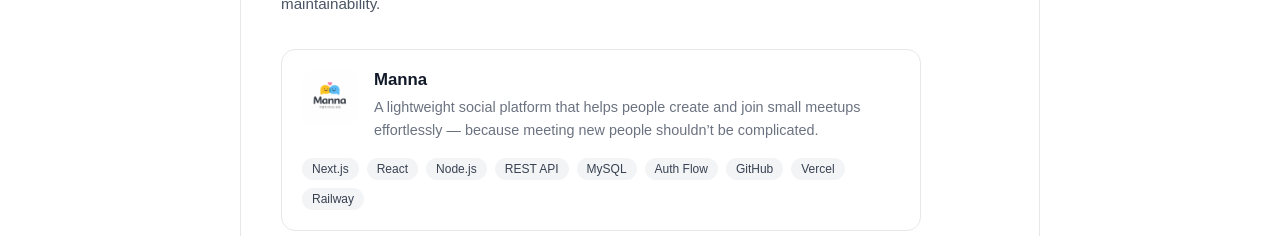
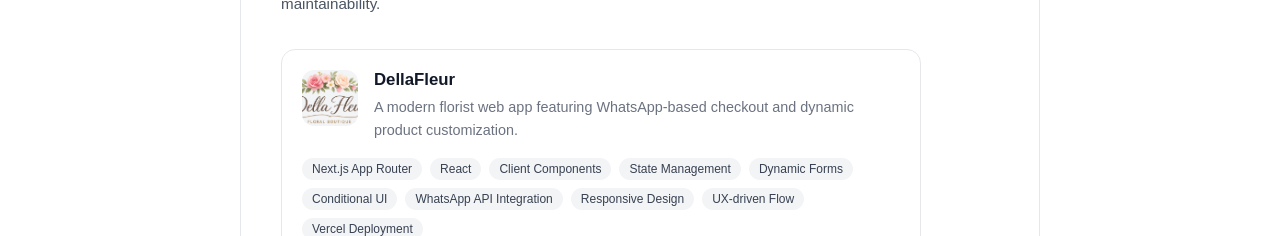
Before and after one commit to orenkeorenan/orenDev, a Next.js app: page / in a window 1280 px wide. Shown: the part 564-800 px from the top of the page. Built offline with nearby package versions, Linux system fonts and the light colour scheme.

Commit message:
dellaFleur

```diff
--- a/src/app/components/FolderContent/Portfolio.js
+++ b/src/app/components/FolderContent/Portfolio.js
@@ -151,6 +151,25 @@
 
         {/* Project card */}
         <ProjectCard
+            title={t.dellaFleur.title}
+            subtitle={t.dellaFleur.subtitle}
+            link="https://della-fleur.vercel.app/"
+            logo="/DellaFleur_logo.png"
+            tags={[
+              "Next.js App Router",
+              "React",
+              "Client Components",
+              "State Management",
+              "Dynamic Forms",
+              "Conditional UI",
+              "WhatsApp API Integration",
+              "Responsive Design",
+              "UX-driven Flow",
+              "Vercel Deployment",
+            ]}
+
+        />
+        <ProjectCard
             title={t.manna.title}
             subtitle={t.manna.subtitle}
             link="https://manna-testing.vercel.app/"
--- a/src/app/i18n/en.js
+++ b/src/app/i18n/en.js
@@ -29,6 +29,11 @@
   projects: {
         summary:`Built with React and Node.js, focusing on real-world usability,
             clean architecture, and long-term maintainability.`,
+        dellaFleur:{
+          title: 'DellaFleur',
+          subtitle:
+            'A modern florist web app featuring WhatsApp-based checkout and dynamic product customization.',
+        },
         manna: {
           title: 'Manna',
           subtitle:
--- a/src/app/i18n/ko.js
+++ b/src/app/i18n/ko.js
@@ -29,6 +29,11 @@
   projects: {
     summary: `React와 Node.js를 기반으로 실제 사용성을 중심에 두고,
             깔끔한 아키텍처와 장기적인 유지보수성을 고려하여 구축되었습니다.`,
+    dellaFleur:{
+          title: 'DellaFleur',
+          subtitle:
+            'WhatsApp 기반 주문/결제 시스템과 동적 상품 구성 기능을 갖춘 모바일 중심 플로리스트 웹 애플리케이션',
+        },
 
     manna: {
       title: 'Manna',
```
Also changed, not shown: public/DellaFleur_logo.png (added).
